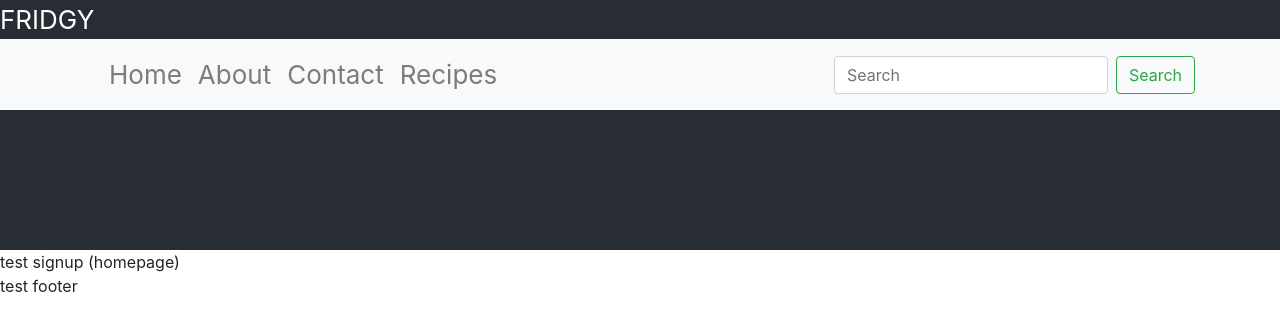
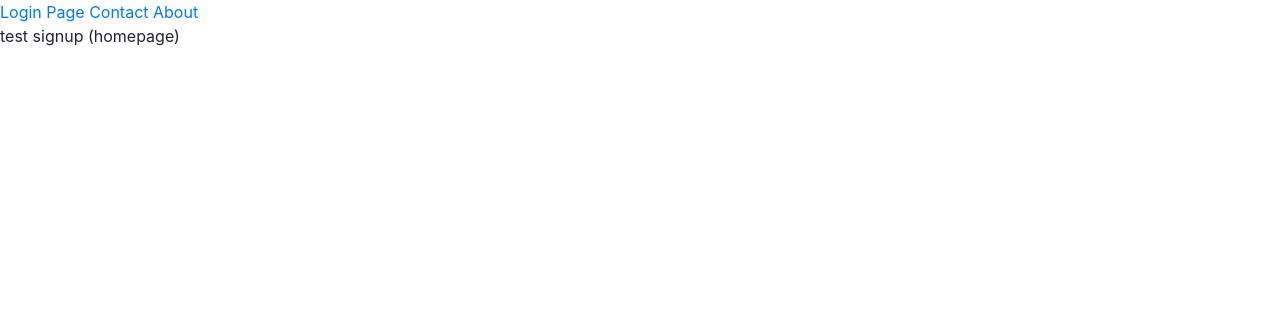
Before and after one commit to LMarlette/Fridgy-Front, a React (Create React App) app: page /signup in a window 1280 px wide. Shown: the top 330 px of the page. Built offline with nearby package versions, Linux system fonts and the light colour scheme; a web font is replaced by a local one.

Commit message:
added routing to app.js & added standup pages as routes

```diff
--- a/src/App.js
+++ b/src/App.js
@@ -1,37 +1,37 @@
 import React, { Component } from 'react';
-//import './App.css';
-import './Assets/css/styles.css';
+import { BrowserRouter, Route, Switch } from 'react-router-dom';
+import './App.css';
 
- import {
-  BrowserRouter as Router,
-  Route,
-  Link,
-  Redirect,
-  withRouter
-} from 'react-router-dom';
-
-//components
-import Header from './Components/headerComponent/header';
-import Footer from './Components/footerComponent/footer';
+import Navigation from './pages/navigation';
+import About from './pages/about';
+import Contact from './pages/contact';
+import Login from './pages/login';
+import Profile from './pages/profile';
+import ProfileWelcome from './pages/profileWelcome';
+import RecipeSearch from './pages/recipeSearch';
 import SignUp from './pages/signup';
-import About from './pages/about';
-
-
+import Error from './pages/error';
 
 class App extends Component {
   render() {
     return (
-      <Router>
-      <div className="App">
+      <BrowserRouter>
+        <div>
+        < Navigation />
+        <Switch>
+          <Route path='/' component={SignUp} exact/>
+          <Route path='/about' component={About} />
+          <Route path='/contact' component={Contact} />
+          <Route path='/login' component={Login} />
+          <Route path='/profile' component={Profile} />
+          <Route path='/profilewelcome' component={ProfileWelcome} />
+          <Route path='/recipesearch' component={RecipeSearch} />
+          <Route path='/signup' component={SignUp} />
+          <Route component={Error} />
+        </Switch>
+        </div>
+      </BrowserRouter>
 
-       <Header />
-       <Route path="/signup" component={SignUp} />
-       <Route path="/about" component={About} />
-
-
-        <Footer />
-      </div>
-      </Router>
     );
   }
 }
--- /dev/null
+++ b/src/pages/error.js
@@ -0,0 +1,14 @@
+import React, { Component } from 'react';
+
+ class SignUp extends Component {
+  render() {
+    return (
+         <div>
+            <p>Sorry Page doesn't exist!</p>
+
+        </div>
+     );
+  }
+}
+
+export default SignUp;
--- /dev/null
+++ b/src/pages/navigation.js
@@ -0,0 +1,13 @@
+import React from 'react';
+import {NavLink} from 'react-router-dom';
+const Navigation = () => {
+  return (
+      <div>
+            <NavLink to='/'>Login Page  </NavLink>
+            <NavLink to='/contact'>Contact </NavLink>
+            <NavLink to='/about'>About</NavLink>
+        </div>
+    )
+};
+
+export default Navigation;
```
Also changed, not shown: 1 other file (tests, documents, lock files or other folders).
